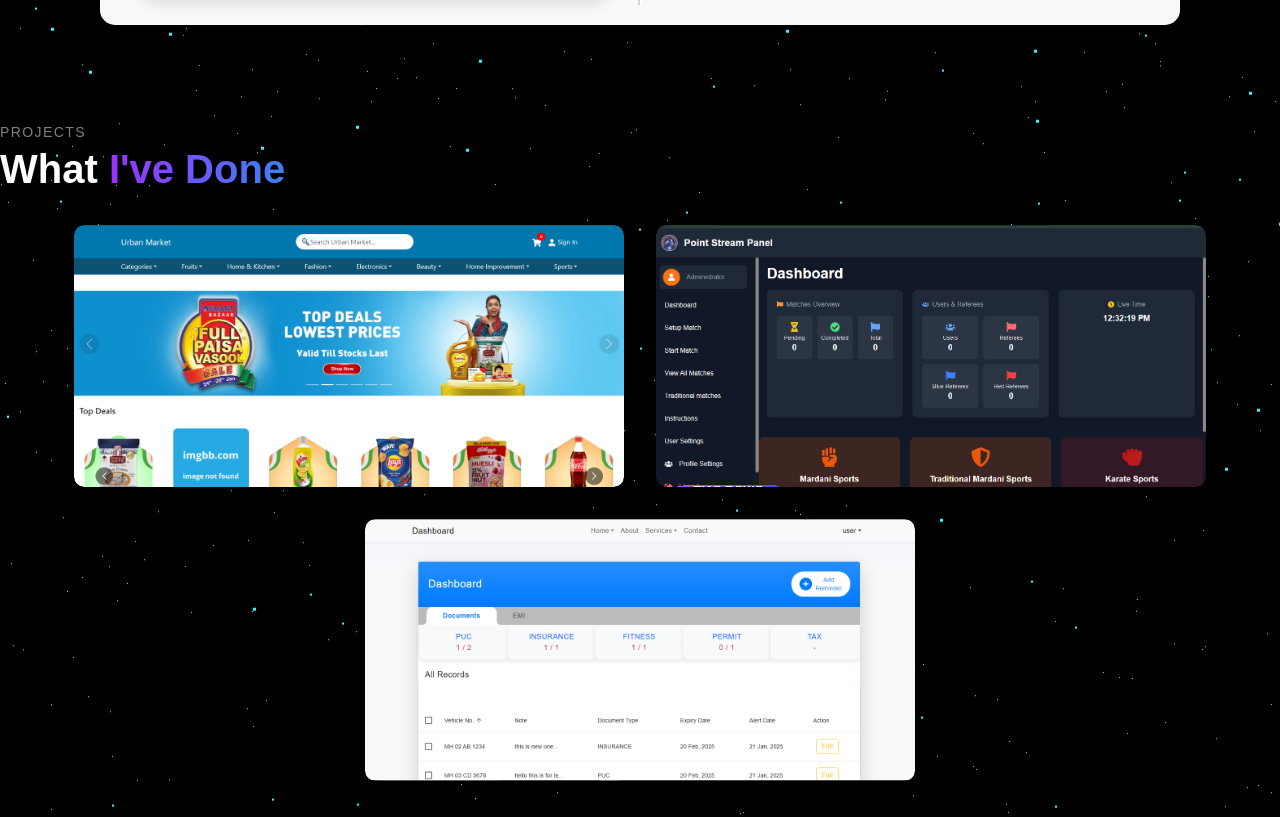
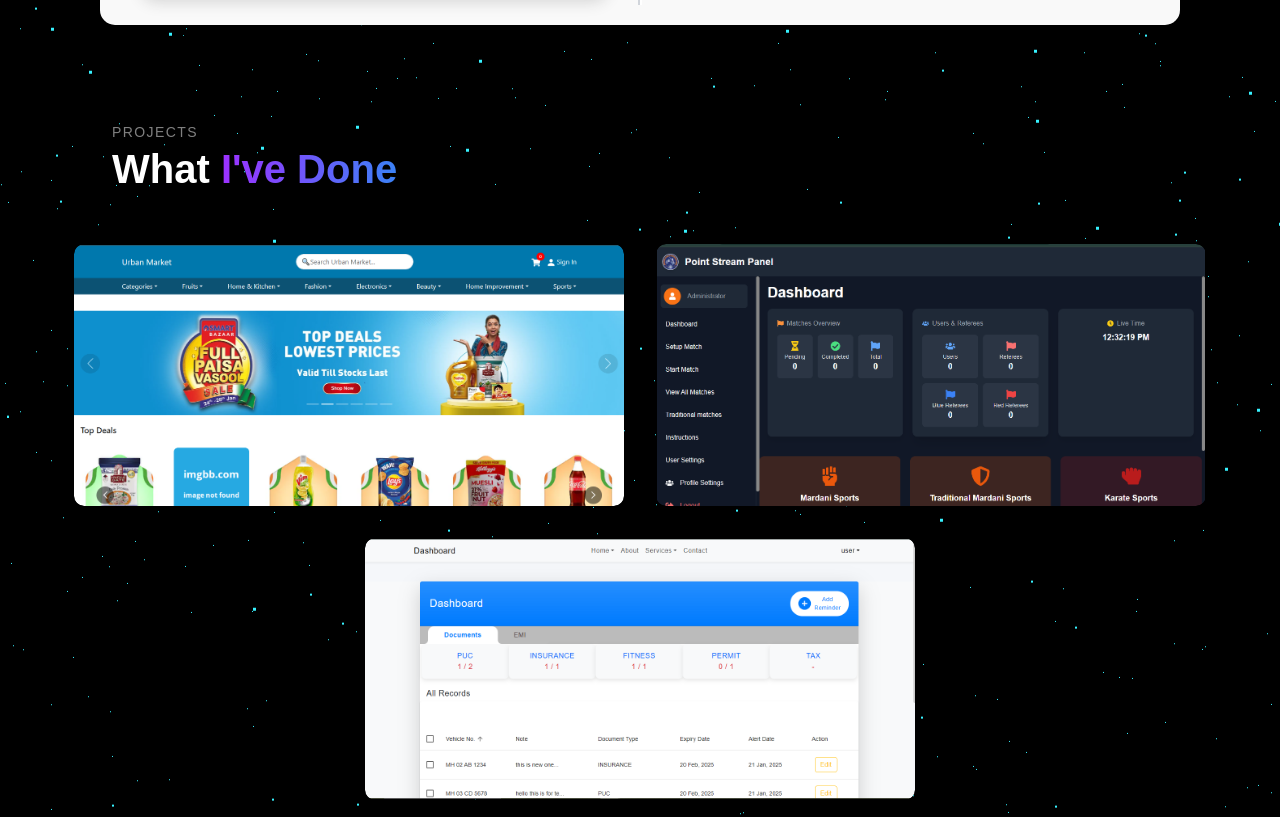
Before and after one commit to Suraj-Sangale/portfolio, a React (Create React App) app: page / in a window 1280 px wide. Shown: the part 2760-3577 px from the top of the page. Built offline with nearby package versions, Linux system fonts and the light colour scheme.

Commit message:
refactor MyProjectsCard and Projects components for improved layout and readability

```diff
--- a/src/components/Items/MyProjectsCard.js
+++ b/src/components/Items/MyProjectsCard.js
@@ -19,20 +19,21 @@ export default function MyProjectsCard({ item }) {
         loading="lazy"
         height={400}
         width={400}
-        className="w-full h-full object-cover"
+        className="w-full h-full object-contain rounded "
       />
-      <div className="card__content p-5">
-        <p className="card__title text-xl font-semibold  mb-2">{title}</p>
-        <p className="card__description  mb-4">{description}</p>
+      <div className="card__content p-3">
+        <p className="card__title">{title}</p>
+        <p className="card__description mb-2">{description}</p>
         <h3 className="text-lg font-semibold mb-2">Key Features:</h3>
-        <ul className="list-disc list-inside">
+        <ul className="list-disc list-inside mb-2">
           {keyFeatures &&
             keyFeatures.map((feature) => (
               <li
                 key={feature.id}
-                className="mb-1"
+                className="flex items-start gap-2 transition-colors duration-300"
               >
-                {feature.text}
+                <span className="flex-shrink-0 w-2 h-2 mt-1 bg-gradient-to-r from-pink-500 to-purple-500 rounded-full animate-pulse"></span>
+                <span className="font-medium">{feature.text}</span>
               </li>
             ))}
         </ul>
--- a/src/components/Projects.js
+++ b/src/components/Projects.js
@@ -37,7 +37,7 @@ export default function Projects() {
         },
         {
           id: 2,
-          text: "Developed backend API with JWT authentication, WebSocket.io integration, and MySQL database management.",
+          text: "Built backend API with JWT auth, WebSocket support, and MySQL integration.",
         },
         {
           id: 3,
@@ -68,12 +68,14 @@ export default function Projects() {
       className="proj section relative"
       id="projects"
     >
-      <CustomTitle
-        subheading="Projects"
-        mainText="What"
-        highlightedText="I've Done"
-      />
-      <div className="my_project_wrapper my-8 ">
+      <div className="md:ml-28">
+        <CustomTitle
+          subheading="Projects"
+          mainText="What"
+          highlightedText="I've Done"
+        />
+      </div>
+      <div className="my_project_wrapper m-[4%] ">
         <div
           className={`flex flex-wrap justify-center items-center gap-8 projectCardWrapper ${
             hoveredIndex ? "hover-active" : ""
```
